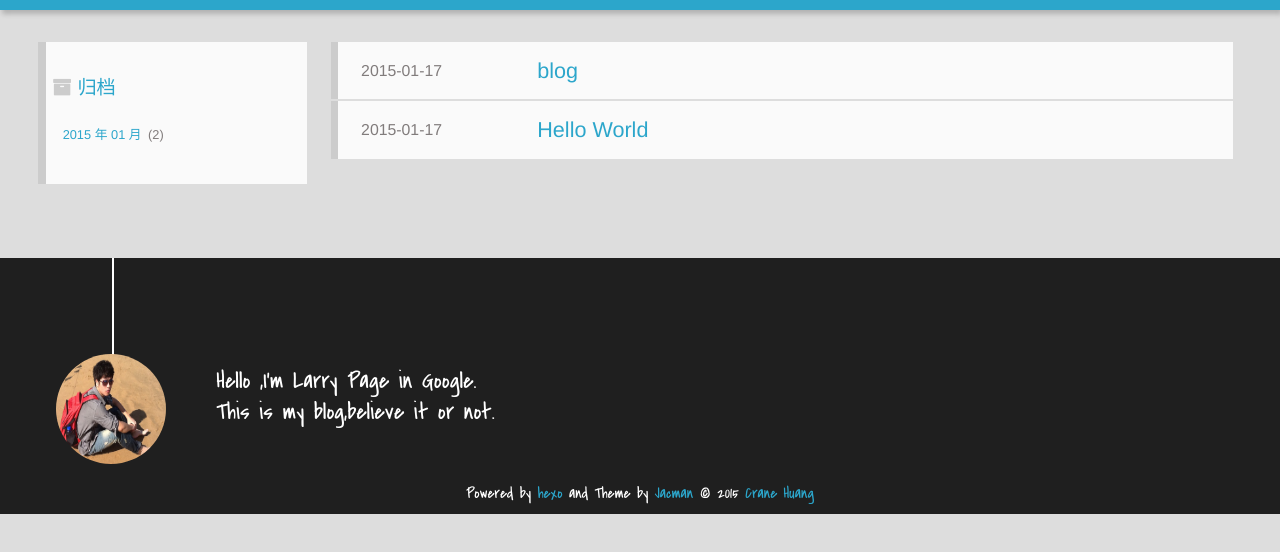
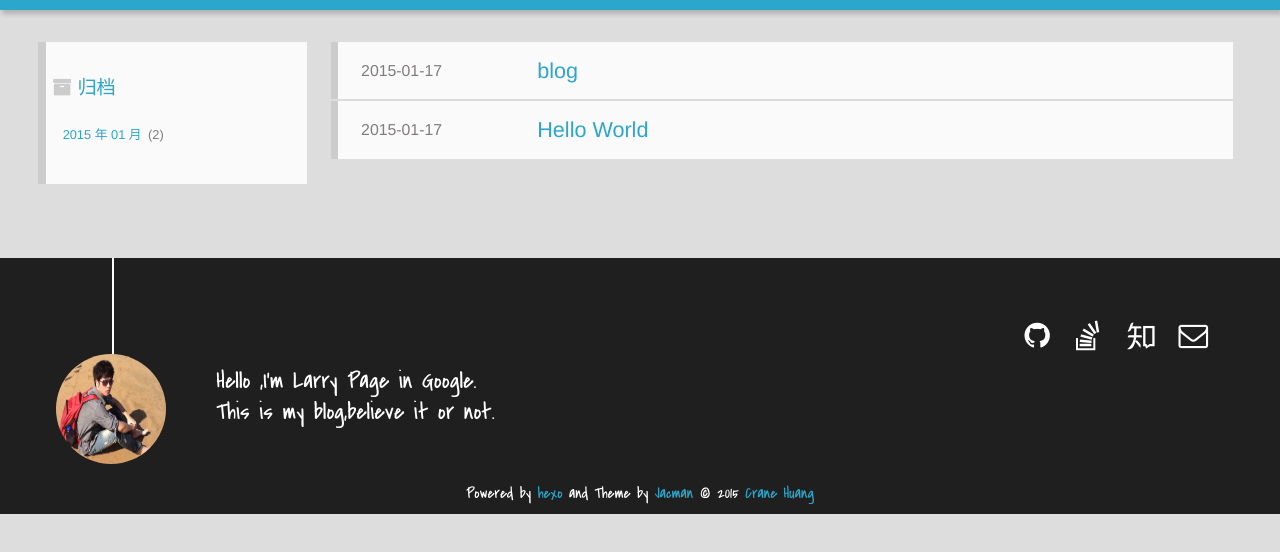
Before and after one commit to CraneHuang/CraneHuang.github.io, a plain HTML site: page archives/index.html in a window 1280 px wide. Shown: the part 198-750 px from the top of the page. Drawn offline with Linux system fonts and the light colour scheme.

Commit message:
Site updated: 2015-01-18 00:25:47

```diff
--- a/archives/index.html
+++ b/archives/index.html
@@ -135,13 +135,21 @@
 	<div class="social-font" class="clearfix">
 
 
+		<a href="https://github.com/https://github.com/CraneHuang" target="_blank" class="icon-github" title="github"></a>
+
+
+		<a href="http://stackoverflow.com/users/http://stackoverflow.com/users/3935689/renhe-huang" target="_blank" class="icon-stack-overflow" title="stackoverflow"></a>
 
 
 
 
 
 
+		<a href="https://www.zhihu.com/people/http://www.zhihu.com/people/huang-zhi-huang-1" target="_blank" class="icon-zhihu" title="知乎"></a>
 
+
+
+		<a href="mailto:renhehuang1992@gmail.com" target="_blank" class="icon-email" title="Email Me"></a>
 
 	</div>
 		<p class="copyright">Powered by <a href="http://zespia.tw/hexo/" target="_blank" title="hexo">hexo</a> and Theme by <a href="https://github.com/wuchong/jacman" target="_blank" title="Pacman">Jacman</a> © 2015
--- a/atom.xml
+++ b/atom.xml
@@ -4,7 +4,7 @@
   <subtitle><![CDATA[Details determine success or failure!!!]]></subtitle>
   <link href="/atom.xml" rel="self"/>
   <link href="http://www.renhehuang.com/"/>
-  <updated>2015-01-17T15:58:14.758Z</updated>
+  <updated>2015-01-17T16:25:47.183Z</updated>
   <id>http://www.renhehuang.com/</id>
 
   <author>
```
Also changed, not shown: 2015/01/17/blog/index.html (+8 -0 lines), 2015/01/17/hello-world/index.html (+8 -0 lines), archives/2015/01/index.html (+8 -0 lines), archives/2015/index.html (+8 -0 lines), index.html (+8 -0 lines).
